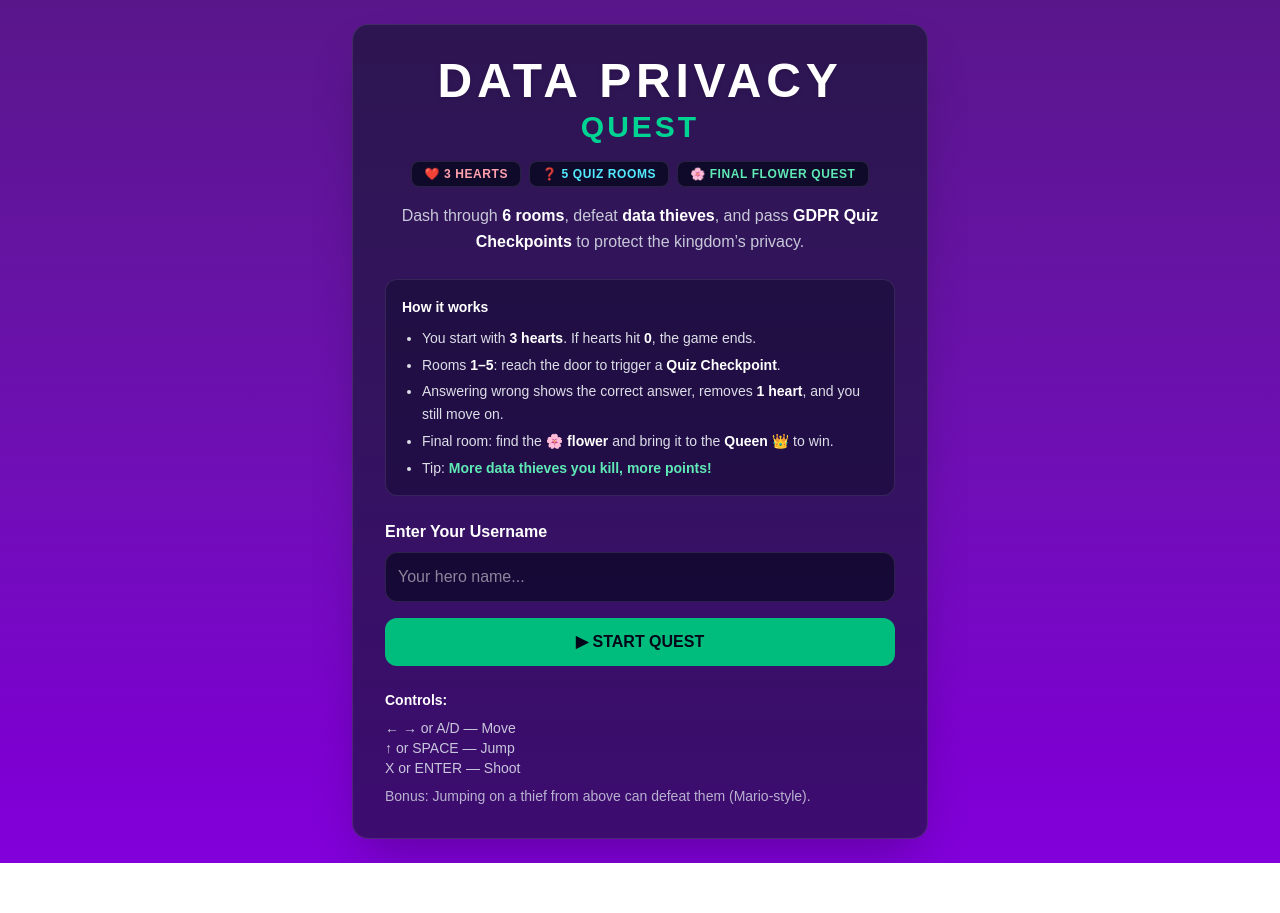
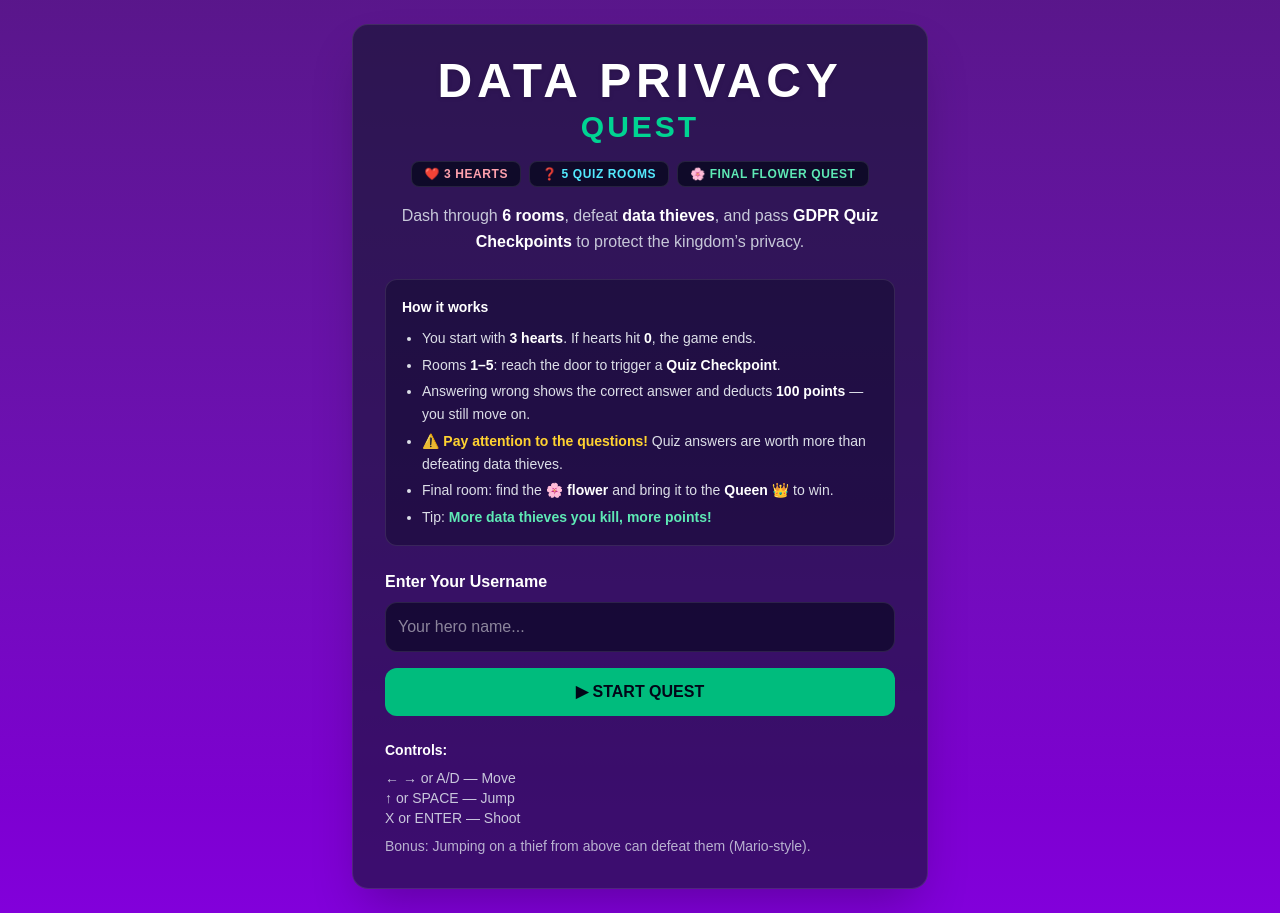
Before and after one commit to babadroga92/mario, a Next.js app: page / in a window 1280 px wide. Before the commit the page ends 863 px from the top, so only its background shows below. Built offline with nearby package versions, Linux system fonts and the light colour scheme.

Commit message:
Update entry page

```diff
--- a/app/page.tsx
+++ b/app/page.tsx
@@ -52,9 +52,14 @@ export default function Home() {
               a <span className="text-white font-semibold">Quiz Checkpoint</span>.
             </li>
             <li>
-              Answering wrong shows the correct answer, removes{" "}
-              <span className="text-white font-semibold">1 heart</span>, and you still move on.
-            </li>
+  Answering wrong shows the correct answer and deducts{" "}
+  <span className="text-white font-semibold">100 points</span> — you still move on.
+</li>
+<li>
+  ⚠️ <span className="text-amber-300 font-semibold">Pay attention to the questions!</span>{" "}
+  Quiz answers are worth more than defeating data thieves.
+</li>
+
             <li>
               Final room: find the <span className="text-white font-semibold">🌸 flower</span> and
               bring it to the <span className="text-white font-semibold">Queen 👑</span> to win.
```
